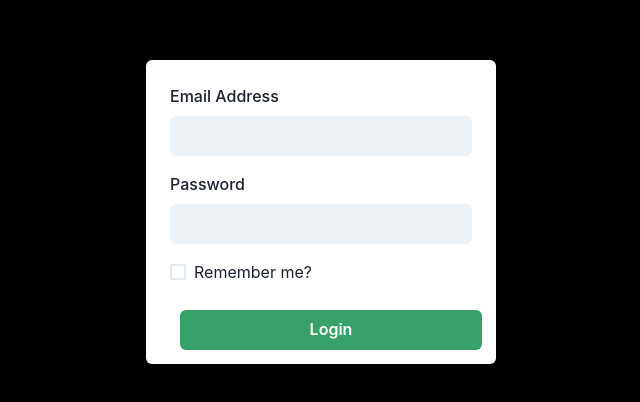
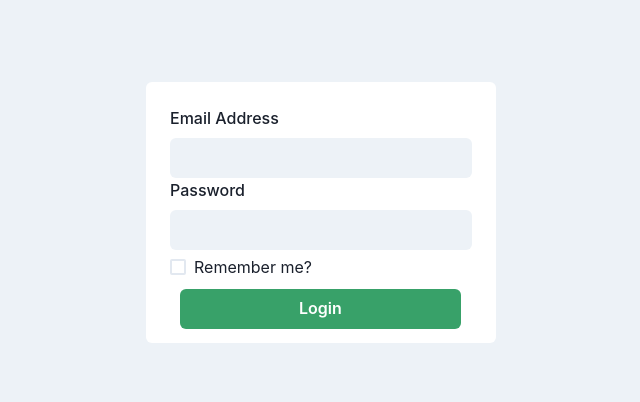
Before and after one commit to SubhdeepChakraborty/estate-project, a React (Vite) app in the folder client/: page /login in a window 1280 px wide. Shown: the part 188-590 px from the top of the page, without its empty margins (319-959 px from the left). Built offline with nearby package versions, Linux system fonts and the light colour scheme.

Commit message:
fixed issues

```diff
--- a/client/src/components/login/Login.jsx
+++ b/client/src/components/login/Login.jsx
@@ -3,7 +3,6 @@ import {
   Box,
   Flex,
   Input,
-  VStack,
   FormControl,
   FormLabel,
   FormErrorMessage,
@@ -15,13 +14,13 @@ import { Field, Formik } from "formik";
 const Login = () => {
   return (
     <Flex
-      bg={"black"}
+      bg={"gray.100"}
       height={"100vh"}
       width={"100vw"}
       position={"absolute"}
-      alignItems={"center"}
-      justifyContent={"center"}
-      zIndex={100}
+      align={"center"}
+      justify={"center"}
+      zIndex={1}
     >
       <Box bg={"white"} rounded={"md"} p={6} width={"350px"}>
         <Formik
@@ -51,7 +50,6 @@ const Login = () => {
         >
           {({ handleSubmit, errors, touched, isSubmitting }) => (
             <form onSubmit={handleSubmit}>
-              <VStack spacing={4} align={"flex-start"} justify={"flex-start"}>
               <FormControl isInvalid={errors.email && touched.email}>
                 <FormLabel htmlFor="email">Email Address</FormLabel>
                 <Field
@@ -74,6 +72,11 @@ const Login = () => {
                 />
                 <FormErrorMessage>{errors.password}</FormErrorMessage>
               </FormControl>
+              <div
+                style={{
+                  marginTop: "5px",
+                }}
+              >
                 <Field
                   as={Checkbox}
                   id="rememberMe"
@@ -82,16 +85,16 @@ const Login = () => {
                 >
                   Remember me?
                 </Field>
+              </div>
               <Button
                 type="submit"
                 isLoading={isSubmitting}
                 loadingText="Submitting"
-                  w={"full"}
+                w={"93%"}
                 colorScheme="green"
               >
                 Login
               </Button>
-              </VStack>
             </form>
           )}
         </Formik>
--- a/client/src/components/navbar/Navbar.jsx
+++ b/client/src/components/navbar/Navbar.jsx
@@ -202,7 +202,7 @@ const Navbar = () => {
                           name="name"
                           type="text"
                           variant="flushed"
-                          placeholder="name"
+                          placeholder="Name"
                         />
                       </FormControl>
                       <FormControl>
@@ -213,7 +213,7 @@ const Navbar = () => {
                           name="email"
                           type="email"
                           variant="flushed"
-                          placeholder="email address"
+                          placeholder="Email address"
                         />
                       </FormControl>
                       <FormControl>
@@ -227,7 +227,7 @@ const Navbar = () => {
                           placeholder="What's on your mind.."
                         />
                       </FormControl>
-                      <Button type="submit" colorScheme="green" w="full">
+                      <Button type="submit" colorScheme="green" w="93%">
                         Send
                       </Button>
                     </VStack>
--- a/client/src/index.css
+++ b/client/src/index.css
@@ -16,3 +16,14 @@ body {
 ::-webkit-scrollbar {
   display: none;
 }
+
+/* home */
+.ImageRadius {
+  border-radius: 50%;
+}
+
+.Home-value {
+  height: 500px;
+  width: 100%;
+  background-color: aqua;
+}
--- a/client/src/pages/home/component/HomeComponent.jsx
+++ b/client/src/pages/home/component/HomeComponent.jsx
@@ -14,17 +14,14 @@ import {
   HStack,
 } from "@chakra-ui/react";
 import { Footer } from "../../../components";
-import "./homeComponent.css";
 import LocationOnIcon from "@mui/icons-material/LocationOn";
 import { AddIcon } from "@chakra-ui/icons";
 import { motion } from "framer-motion";
 import { LazyLoadImage } from "react-lazy-load-image-component";
 import "react-lazy-load-image-component/src/effects/blur.css";
 import CountUp from "react-countup";
-import Companies from "./Companies";
 import { SwiperResi } from "../../../functions";
-import Value from "./Value";
-import HomeFooter from "./HomeFooter";
+import { Value, data, Companies, HomeFooter } from "./subcomponent";
 
 const HomeComponent = () => {
   return (
--- a/client/src/pages/home/component/homeComponent.css
+++ /dev/null
@@ -1,9 +0,0 @@
-.ImageRadius {
-  border-radius: 50%;
-}
-
-.Home-value {
-  height: 500px;
-  width: 100%;
-  background-color: aqua;
-}
--- a/client/src/pages/home/component/Value.jsx
+++ b/client/src/pages/home/component/subcomponent/Value.jsx
@@ -1,5 +1,4 @@
 import React, { useState } from "react";
-import "./homeComponent.css";
 import {
   Box,
   Flex,
@@ -19,7 +18,7 @@ import {
   AccordionItemButton,
 } from "react-accessible-accordion";
 import "react-accessible-accordion/dist/fancy-example.css";
-import "../home.css";
+import "../../home.css";
 import { MdOutlineArrowDropDown } from "react-icons/md";
 import { LazyLoadImage } from "react-lazy-load-image-component";
 import "react-lazy-load-image-component/src/effects/blur.css";
@@ -51,8 +50,8 @@ const Value = () => {
           base: "100%",
           sm: "100%",
           md: "100%",
-          lg: "600px",
-          xl: "600px",
+          lg: "500px",
+          xl: "500px",
         }}
         display={"flex"}
         alignItems={"center"}
--- /dev/null
+++ b/client/src/pages/home/component/subcomponent/index.js
@@ -0,0 +1,6 @@
+import Value from "./Value";
+import { data } from "./Acoordin";
+import Companies from "./Companies";
+import HomeFooter from "./HomeFooter";
+
+export { Value, data, Companies, HomeFooter };
```
Also changed, not shown: client/src/pages/home/component/subcomponent/Acoordin.jsx (renamed from client/src/pages/home/component/Acoordin.jsx), client/src/pages/home/component/subcomponent/Companies.jsx (renamed from client/src/pages/home/component/Companies.jsx), client/src/pages/home/component/subcomponent/HomeFooter.jsx (renamed from client/src/pages/home/component/HomeFooter.jsx). Lines whose indentation alone changed are shown as unchanged.
